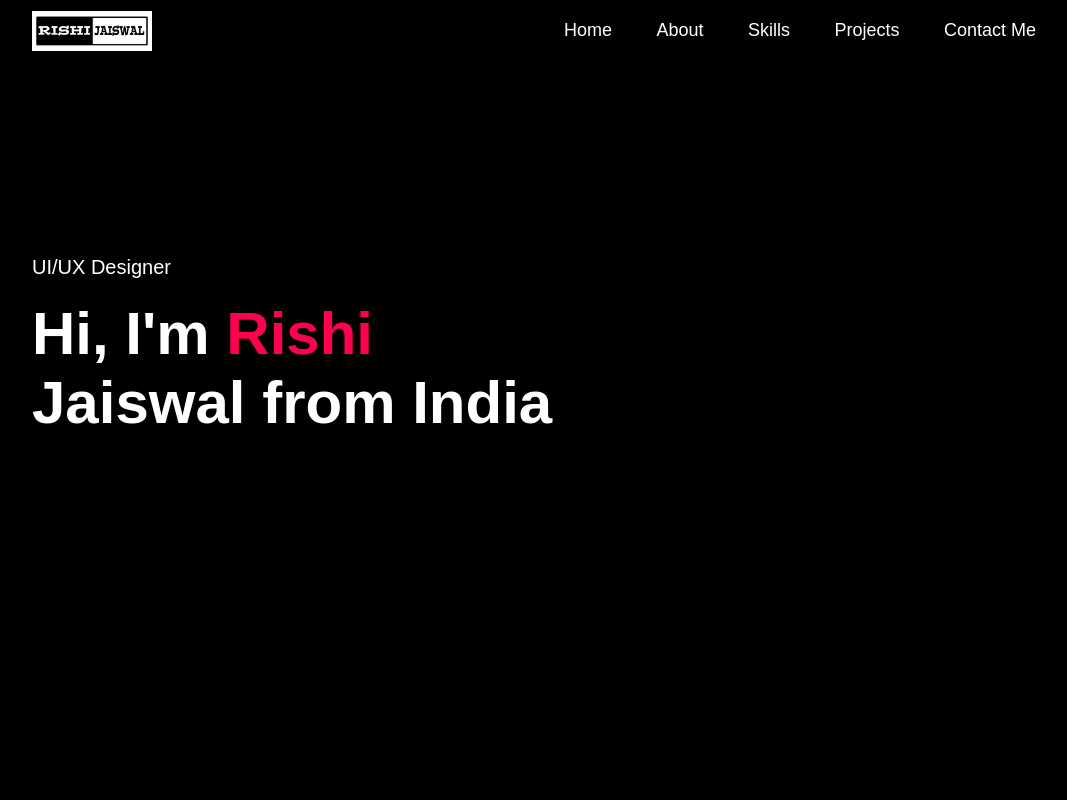
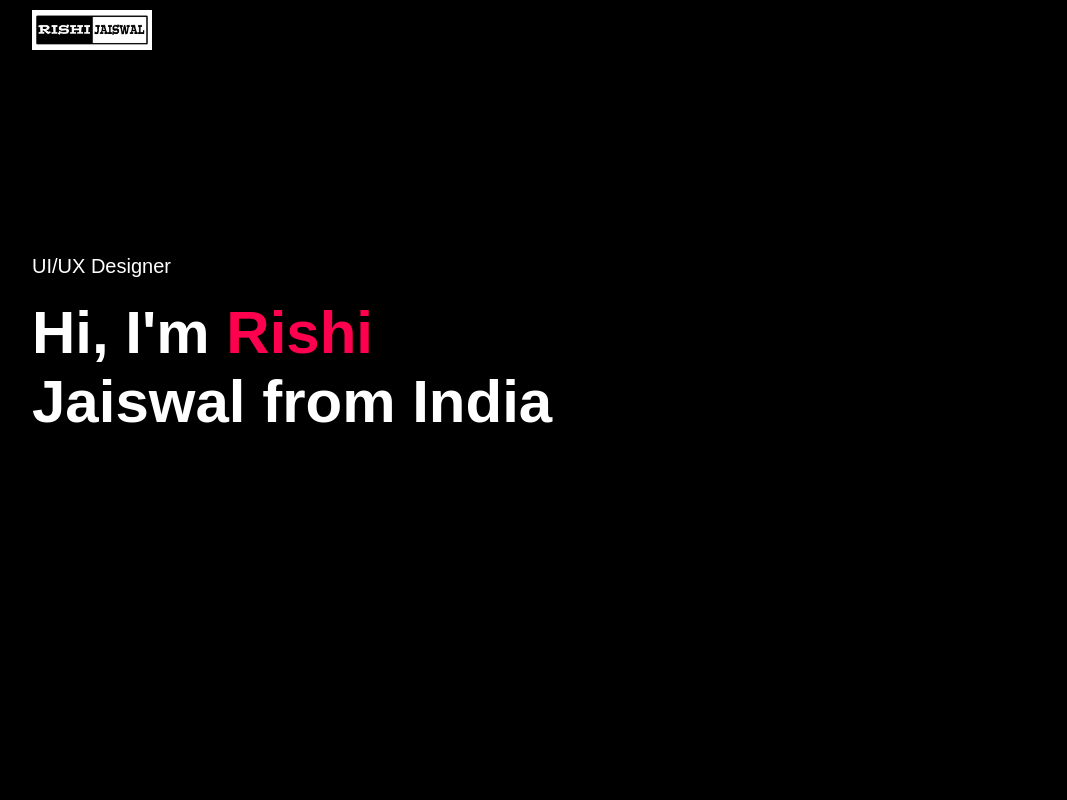
Before and after one commit to rishi883062/rishi883062.github.io, a plain HTML site: page index.html in a window 1280 px wide. Shown: the top 800 px of the page, without its empty margins (96-1163 px from the left). Drawn offline with Linux system fonts and the light colour scheme.

Commit message:
Update index.html

```diff
--- a/index.html
+++ b/index.html
@@ -13,14 +13,6 @@
         <div class="container">
             <nav>
                 <img src="logo.png" class="logo">
-                <ul>
-                    <li><a href="#">Home</a></li>
-                    <li><a href="#">About</a></li>
-                    <li><a href="#">Skills</a></li>
-                    <li><a href="#">Projects</a></li>
-                    <li><a href="#">Contact Me</a></li>
-
-                </ul>
             </nav>
             <div class="header-text">
                 <p>UI/UX Designer</p>
```
